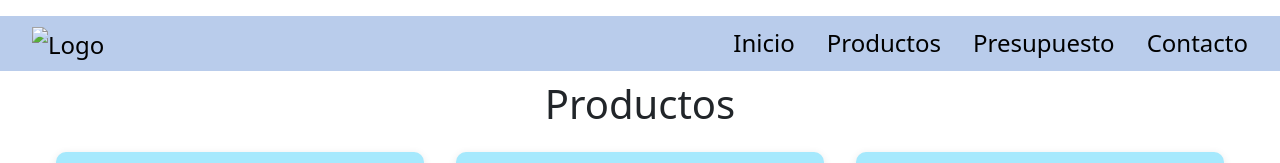
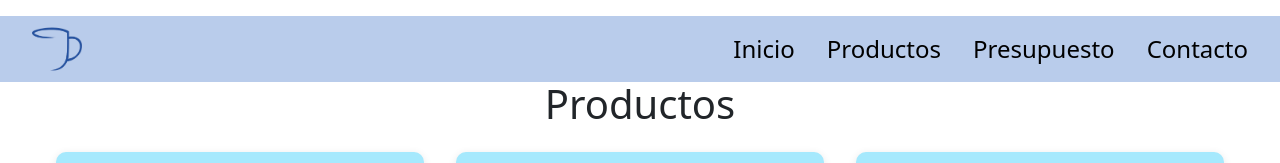
Before and after one commit to OrlandoVR/tazas, a plain HTML site: page html/productos.html in a window 1280 px wide. Shown: the top 163 px of the page. Drawn offline with nearby package versions, Linux system fonts and the light colour scheme; files whose address does not match are found by name.

Commit message:
corrigiendo rutas12

```diff
--- a/html/navigator.html
+++ b/html/navigator.html
@@ -1,7 +1,7 @@
 <nav class="navegacion">
     <div class="navegacion__contenedor">
-        <a href="index.html" class="navegacion__logo">
-            <img src="image/logo.png" alt="Logo" height="50px">
+        <a href="/tazas/index.html" class="navegacion__logo">
+            <img src="/tazas/image/logo.png" alt="Logo" height="50px">
         </a>
 
         <input type="checkbox" id="menu-toggle" class="menu-toggle">
--- a/js/productos.js
+++ b/js/productos.js
@@ -7,7 +7,7 @@ fetch(`${jsonBase}json/productos.json`)
       data.forEach(producto => {
           contenedor.innerHTML += `
               <div>
-                  <img src="${producto.imagen}" alt="producto${producto.id}">
+                  <img src="image/${producto.imagen}" alt="producto${producto.id}">
                   <div>
                       <p>${producto.nombre}</p>
                       <span>Codigo ${producto.id}</span>
```
